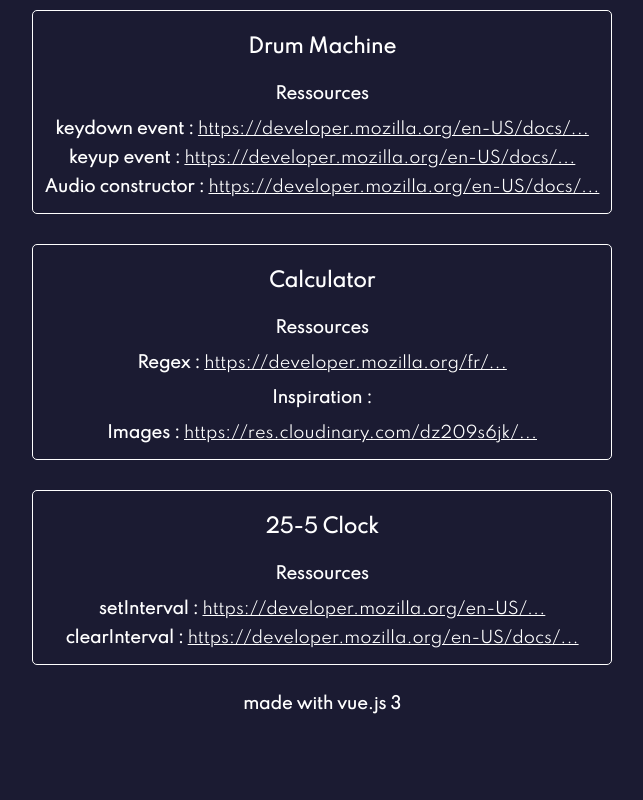
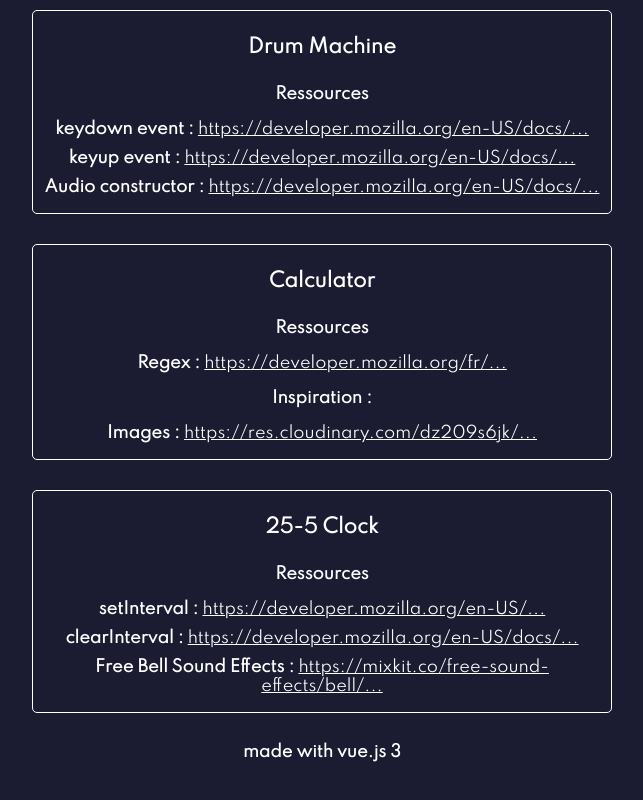
Before and after one commit to RoXxIV/evan-hermier-ffc-challenges, a Vue app: page / in a window 1280 px wide. Shown: the part 720-1520 px from the top of the page, without its empty margins (318-961 px from the left). Built offline with nearby package versions, Linux system fonts and the light colour scheme; what vue3-markdown-it would draw is missing.

Commit message:
install express & serve-static & connect-history-api-fallback

```diff
--- a/src/App.vue
+++ b/src/App.vue
@@ -165,7 +165,7 @@
   margin: 0px 10px;
 }
 nav ul li:hover span {
-  opacity: 0.8;
+  opacity: 0.6;
 }
 /***___Mobile Nav___***/
 #mobileNav {
--- a/src/components/DrumMachine/DrumMachine.vue
+++ b/src/components/DrumMachine/DrumMachine.vue
@@ -197,7 +197,7 @@
 <style scoped>
 #drum-machine-header {
   display: flex;
-  justify-content: end;
+  justify-content: flex-end;
   align-items: center;
 }
 h3 {
--- a/src/components/Introduction.vue
+++ b/src/components/Introduction.vue
@@ -125,6 +125,15 @@
             >https://developer.mozilla.org/en-US/docs/...</a
           >
         </li>
+        <li>
+          Free Bell Sound Effects :
+          <a
+            href="https://mixkit.co/free-sound-effects/bell/"
+            target="_blank"
+            rel="noopener noreferrer"
+            >https://mixkit.co/free-sound-effects/bell/...</a
+          >
+        </li>
       </ul>
     </div>
     <p id="made-with">made with vue.js 3</p>
```
Also changed, not shown: package.json (+6 -1 lines), server.js (added, +11 -0 lines), 1 other file (tests, documents, lock files or other folders).
